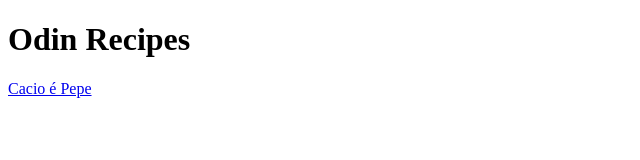
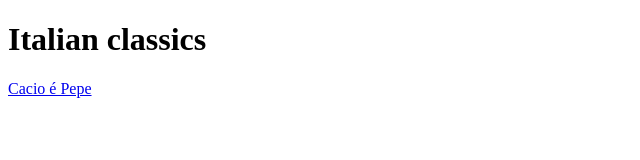
Before and after one commit to InRainbows1/odin-recipes, a plain HTML site: page index.html in a window 1280 px wide. Shown: the whole page, without its empty margins (0-640 px from the left). Drawn offline with Linux system fonts and the light colour scheme.

Commit message:
change title to Italian Classics

```diff
--- a/index.html
+++ b/index.html
@@ -5,7 +5,7 @@
     <title>Document</title>
 </head>
 <body>
-    <h1>Odin Recipes</h1>
+    <h1>Italian classics</h1>
     <a href = "recipes/cacio-e-pepe.html"> Cacio é Pepe</a>
 </body>
 </html>
```
